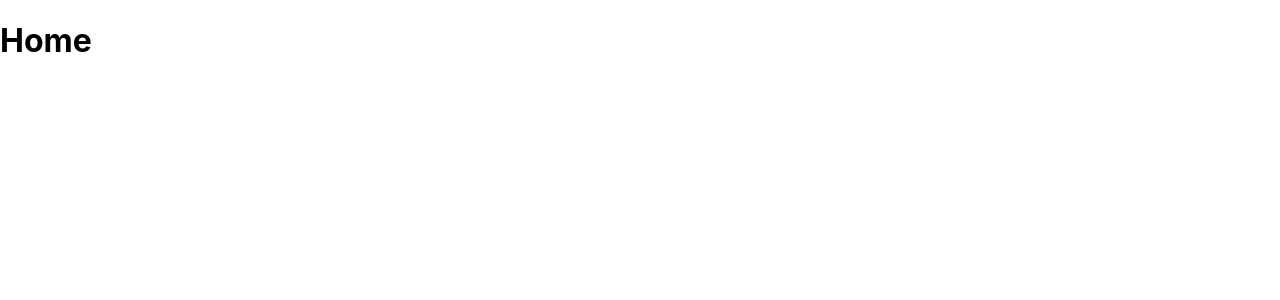
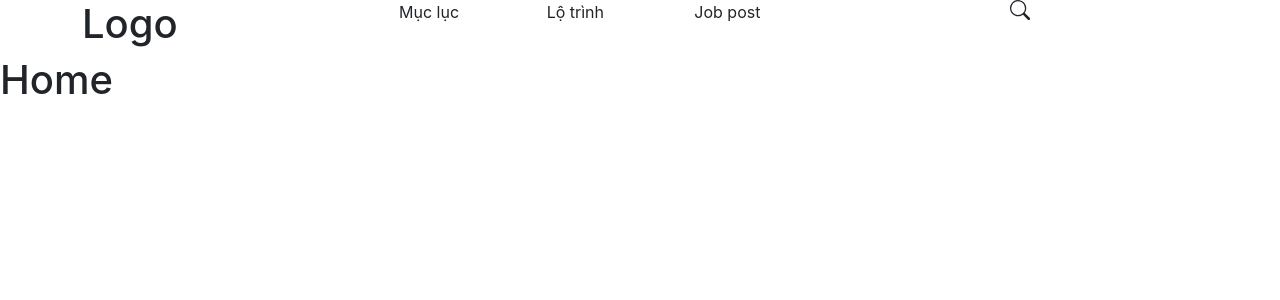
Before and after one commit to NguyenQuocNam2k1/CN_Web-Client, a React (Create React App) app: page / in a window 1280 px wide. Shown: the top 300 px of the page. Built offline with nearby package versions, Linux system fonts and the light colour scheme.

Commit message:
calll API

```diff
--- a/package.json
+++ b/package.json
@@ -8,6 +8,7 @@
     "@testing-library/user-event": "^13.5.0",
     "axios": "^0.24.0",
     "bootstrap": "^5.1.3",
+    "bootstrap-icons": "^1.7.2",
     "formik": "^2.2.9",
     "jsconfig.json": "^2.3.1",
     "moment": "^2.29.1",
--- a/src/App.js
+++ b/src/App.js
@@ -2,21 +2,18 @@ import Home from "component/Home/Home";
 import NotFound from "component/NotFound";
 import User from "component/users";
 import React from "react";
-import { BrowserRouter, Route, Switch } from 'react-router-dom';
+import Header from "component/pages/Header";
+import { BrowserRouter, Route, Switch } from "react-router-dom";
 
 function App() {
   return (
-    <div className="App">
+    <div className='App'>
+      <Header />
       <BrowserRouter>
-
-
         <Switch>
-
-          <Route exact path="/" component={Home} />
-
-          <Route path="/user" component={User} />
+          <Route exact path='/' component={Home} />
+          <Route path='/user' component={User} />
           <Route component={NotFound} />
-
         </Switch>
       </BrowserRouter>
     </div>
--- a/src/apis/index.js
+++ b/src/apis/index.js
@@ -0,0 +1,5 @@
+import axios from 'axios';
+
+export default axios.create({
+    baseURL:"https://cn-web.herokuapp.com/"
+})
--- a/src/component/pages/Header.js
+++ b/src/component/pages/Header.js
@@ -1,14 +1,36 @@
-import React from 'react'
+import React from "react";
+import "bootstrap/dist/css/bootstrap.min.css";
+import "./pages.css";
 
-
-function Header(props) {
-    return (
-        <div>
-
+function Header() {
+  return (
+    <div className='container'>
+      <div className='row'>
+        <h1 className='col-3'>Logo</h1>
+        <div className='col-5 list_header'>
+          <ul className='row ul_header'>
+            <li className='col-4'>Mục lục</li>
+            <li className='col-4'>Lộ trình</li>
+            <li className='col-4'>Job post</li>
+          </ul>
         </div>
-    )
+        <div className='col-4'>
+          <div className='row'>
+            <svg
+              xmlns='http://www.w3.org/2000/svg'
+              width='20'
+              height='20'
+              fill='currentColor'
+              className='bi bi-search'
+              viewBox='0 0 16 16'
+            >
+              <path d='M11.742 10.344a6.5 6.5 0 1 0-1.397 1.398h-.001c.03.04.062.078.098.115l3.85 3.85a1 1 0 0 0 1.415-1.414l-3.85-3.85a1.007 1.007 0 0 0-.115-.1zM12 6.5a5.5 5.5 0 1 1-11 0 5.5 5.5 0 0 1 11 0z' />
+            </svg>
+          </div>
+        </div>
+      </div>
+    </div>
+  );
 }
 
-
-
-export default Header
+export default Header;
--- /dev/null
+++ b/src/component/pages/pages.css
@@ -0,0 +1,9 @@
+.header {
+  display: inline-block;
+  vertical-align: middle;
+}
+
+.ul_header {
+  list-style: none;
+}
+/*# sourceMappingURL=pages.css.map */
--- /dev/null
+++ b/src/component/pages/pages.scss
@@ -0,0 +1,10 @@
+.header {
+  display: inline-block;
+  vertical-align: middle;
+}
+.ul_header {
+  list-style: none;
+}
+.list_header{
+
+}
--- a/src/redux/actions/userAction.js
+++ b/src/redux/actions/userAction.js
@@ -1,3 +1,7 @@
 import { UserTypes } from "../contants/action-types";
+import api from "../../apis/index.js";
 
-// export const logIn = ()
+export const logIn = (userName , password) => async (dispatch) => {
+    const response = await fakestoreapi.get("/api/user/logIn");
+    dispatch({ type: AccountTypes.logIn, payload: {userName: userName , password : password} });
+}
--- a/src/redux/contants/action-types.js
+++ b/src/redux/contants/action-types.js
@@ -1,3 +1,4 @@
 export const UserTypes = {
-    LOG_IN: "LOG_IN"
+    LOG_IN: "LOG_IN",
+    REGISTER: "REGISTER"
 }
```
Also changed, not shown: 2 other files (tests, documents, lock files or other folders).
